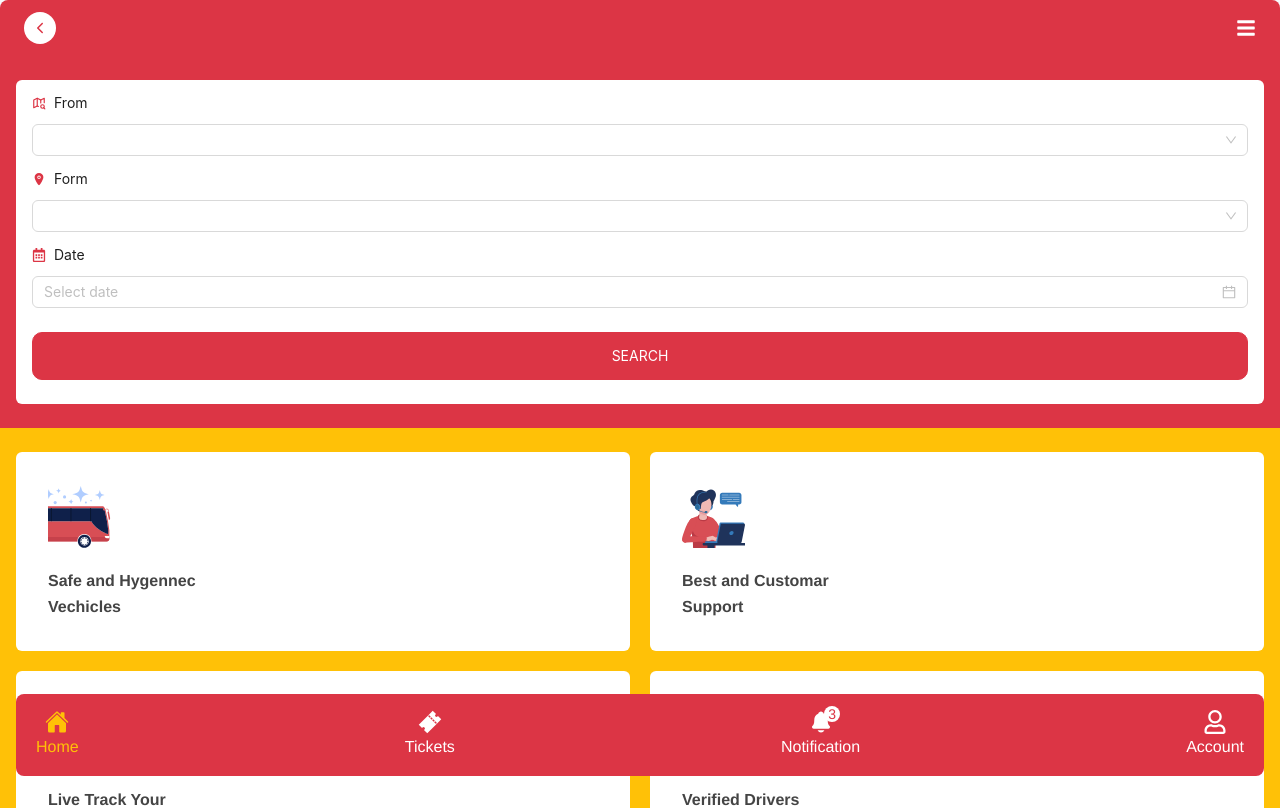
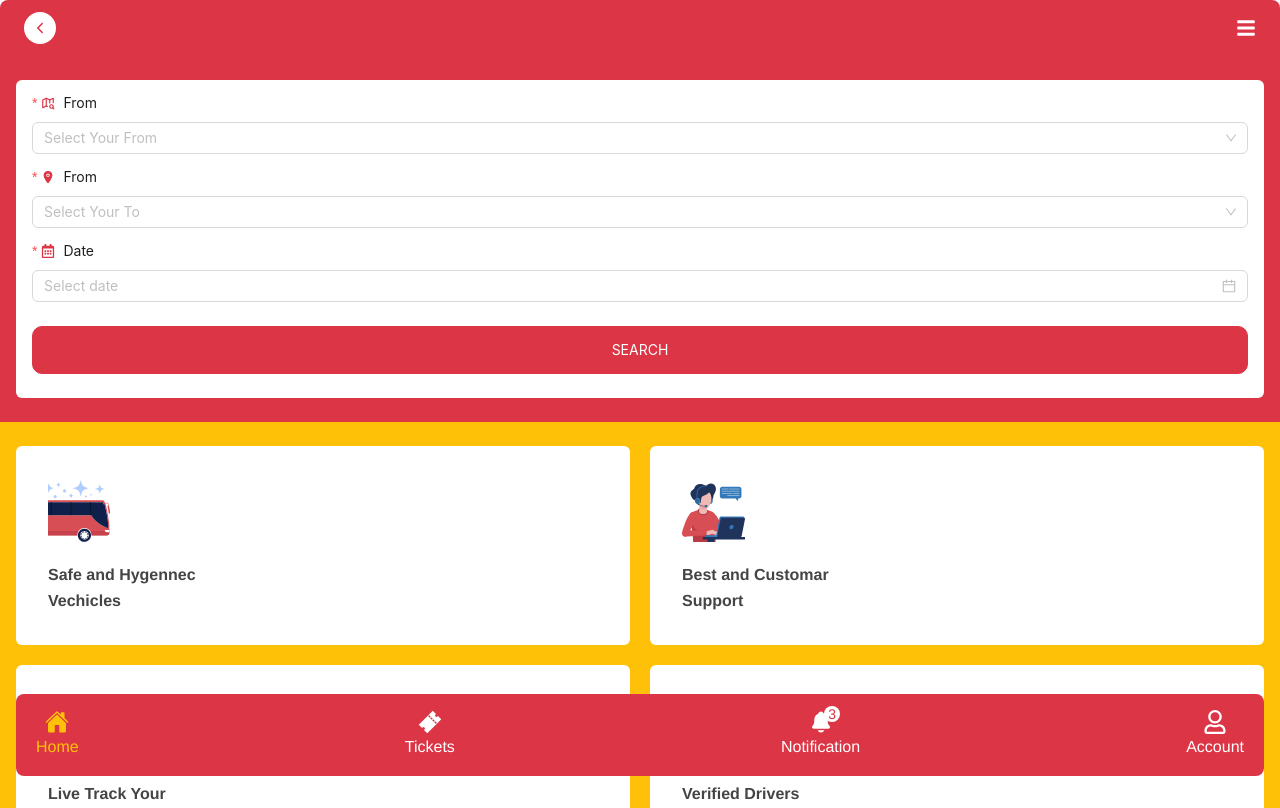
Before and after one commit to mdnayanmolla/onlineBookingBas, a React (Vite) app: page /home in a window 1280 px wide. Shown: the top 808 px of the page. Built offline with nearby package versions, Linux system fonts and the light colour scheme.

Commit message:
filter add

```diff
--- a/public/jsonData/busList.json
+++ b/public/jsonData/busList.json
@@ -2,13 +2,13 @@
     {
         "id": 1,
         "name": "Shamoly",
-        "from": "Chitagong",
-        "to": "Dhaka",
+        "from": "Dhaka",
+        "to": "Madaripur",
         "type": "Ac",
         "seat_type": "2/1",
         "image": "https://i.ibb.co.com/JcS5820/item1.png",
-        "start_date": "1 March 8.00 am",
-        "end_date": "1 March 4.00 pm"
+        "start_date": "9 November",
+        "end_date": "9 November"
     },
     {
         "id": 2,
@@ -64,5 +64,137 @@
         "image": "https://i.ibb.co.com/rvC04VL/item3.png",
         "start_date": "1 March 8.00 am",
         "end_date": "1 March 4.00 pm"
+    },
+    {
+        "id": 7,
+        "name": "Shamoly",
+        "from": "Chitagong",
+        "to": "Dhaka",
+        "type": "Ac",
+        "seat_type": "2/1",
+        "image": "https://i.ibb.co.com/JcS5820/item1.png",
+        "start_date": "1 March 8.00 am",
+        "end_date": "1 March 4.00 pm"
+    },
+    {
+        "id": 8,
+        "name": "Ena",
+        "from": "Dhaka",
+        "to": "Boridhal",
+        "type": "Ac",
+        "seat_type": "2/2",
+        "image": "https://i.ibb.co.com/pj5Xv7g/item2.png",
+        "start_date": "1 June 8.00 am",
+        "end_date": "1 June 4.00 pm"
+    },
+    {
+        "id": 9,
+        "name": "Shohag ",
+        "from": "Khulna",
+        "to": "Dhaka",
+        "type": "Non Ac",
+        "seat_type": "1/2",
+        "image": "https://i.ibb.co.com/rvC04VL/item3.png",
+        "start_date": "5 May 8.00 am",
+        "end_date": "5 May 4.00 pm"
+    },
+    {
+        "id": 10,
+        "name": "Shamoly",
+        "from": "Cumilla",
+        "to": "Dhaka",
+        "type": "Ac",
+        "seat_type": "1/1",
+        "image": "https://i.ibb.co.com/pj5Xv7g/item2.png",
+        "start_date": "28 April 5.00 am",
+        "end_date": "1 January 2.00 pm"
+    },
+    {
+        "id": 11,
+        "name": "Ena",
+        "from": "Ragpur",
+        "to": "Dhaka",
+        "type": "Ac",
+        "seat_type": "2/2",
+        "image": "https://i.ibb.co.com/rvC04VL/item3.png",
+        "start_date": "5 January 10.00 am",
+        "end_date": "5 January 6.00 pm"
+    },
+    {
+        "id": 12,
+        "name": "Hanif Enterpirse",
+        "from": "Dhaka",
+        "to": "Sylhet",
+        "type": "Non Ac",
+        "seat_type": "2/2",
+        "image": "https://i.ibb.co.com/rvC04VL/item3.png",
+        "start_date": "1 March 8.00 am",
+        "end_date": "1 March 4.00 pm"
+    },
+    {
+        "id": 13,
+        "name": "Shamoly",
+        "from": "Chitagong",
+        "to": "Dhaka",
+        "type": "Ac",
+        "seat_type": "2/1",
+        "image": "https://i.ibb.co.com/JcS5820/item1.png",
+        "start_date": "1 March 8.00 am",
+        "end_date": "1 March 4.00 pm"
+    },
+    {
+        "id": 14,
+        "name": "Ena",
+        "from": "Dhaka",
+        "to": "Boridhal",
+        "type": "Ac",
+        "seat_type": "2/2",
+        "image": "https://i.ibb.co.com/pj5Xv7g/item2.png",
+        "start_date": "1 June 8.00 am",
+        "end_date": "1 June 4.00 pm"
+    },
+    {
+        "id": 15,
+        "name": "Shohag ",
+        "from": "Khulna",
+        "to": "Dhaka",
+        "type": "Non Ac",
+        "seat_type": "1/2",
+        "image": "https://i.ibb.co.com/rvC04VL/item3.png",
+        "start_date": "5 May 8.00 am",
+        "end_date": "5 May 4.00 pm"
+    },
+    {
+        "id": 16,
+        "name": "Shamoly",
+        "from": "Cumilla",
+        "to": "Dhaka",
+        "type": "Ac",
+        "seat_type": "1/1",
+        "image": "https://i.ibb.co.com/pj5Xv7g/item2.png",
+        "start_date": "28 April 5.00 am",
+        "end_date": "1 January 2.00 pm"
+    },
+    {
+        "id": 17,
+        "name": "Ena",
+        "from": "Ragpur",
+        "to": "Dhaka",
+        "type": "Ac",
+        "seat_type": "2/2",
+        "image": "https://i.ibb.co.com/rvC04VL/item3.png",
+        "start_date": "5 January 10.00 am",
+        "end_date": "5 January 6.00 pm"
+    },
+    {
+        "id": 18,
+        "name": "Hanif Enterpirse",
+        "from": "Dhaka",
+        "to": "Sylhet",
+        "type": "Non Ac",
+        "seat_type": "2/2",
+        "image": "https://i.ibb.co.com/rvC04VL/item3.png",
+        "start_date": "1 March 8.00 am",
+        "end_date": "1 March 4.00 pm"
     }
 ]
--- a/src/container/home/BookingForm.jsx
+++ b/src/container/home/BookingForm.jsx
@@ -1,12 +1,57 @@
-
-import { Form, Select,DatePicker } from "antd";
+import axios from 'axios';
+import { Form, Select, DatePicker } from "antd";
 import { Option } from "antd/es/mentions";
 import { TbMapSearch } from "react-icons/tb";
 import { IoLocation } from "react-icons/io5";
 import Primarybtn from "../../components/buttons/Primarybtn";
 import { FaRegCalendarAlt } from "react-icons/fa";
-import { Link } from "react-router-dom";
+import { useEffect, useState } from "react";
+import dayjs from 'dayjs'; // Import dayjs to format and compar
+import { useNavigate } from 'react-router-dom';
+// import { Link } from "react-router-dom";
+
+
 const BookingForm = () => {
+    const navigate = useNavigate()
+    const [bus, setBus] = useState([]);
+    const [filterBuses, setFilterBuses] = useState([]);
+    console.log('filterBuses',filterBuses)
+    const [form] = Form.useForm();
+
+
+
+    useEffect(() => {
+        async function fetchBusData() {
+            try {
+                const response = await axios.get('public/jsonData/busList.json');
+                setBus(response.data);
+            } catch (error) {
+                console.error("Error fetching data:", error);
+            }
+        }
+        fetchBusData();
+    }, []);
+
+
+
+    const onFinish = (values) => {
+        const { from, to, date } = values;
+        const formattedDate = dayjs(date).format('D MMMM'); // Format to "9 November" for comparison
+
+        const result = bus.filter((busItem) =>
+            busItem.from === from &&
+            busItem.to === to &&
+            busItem.start_date === formattedDate // Compare with "9 November" format
+        );
+        setFilterBuses(result);
+        if(result.length === 0){
+            navigate('/not-found')
+        }else{
+            navigate('/search-result', { state: { buses: result } });
+        }
+        form.resetFields()
+    };
+
 return (
     <>
         <Form
@@ -14,57 +59,64 @@ const BookingForm = () => {
             labelCol={{ span: 24 }}
             wrapperCol={{ span: 24 }}
             name="home"
+            onFinish={onFinish} // Use onFinish to handle form submission
             className="bg-white px-4 rounded-md py-6"
         >
             <Form.Item
-                        label={<span className="flex items-center space-x-2"><TbMapSearch className="text-primary mr-2"/> From </span>}
+                label={<span className="flex items-center space-x-2"><TbMapSearch className="text-primary mr-2" /> From </span>}
                 className="-mt-3"
+                rules={[{ required: true, message: 'Please select your From location!' }]}
+                name={'from'}
             >
                 <Select
                     showSearch={true}
                     optionFilterProp="children"
+                    placeholder="Select Your From"
                 >
-                            <Option>Dhaka</Option>
-                            <Option>Madaripur</Option>
-                            <Option>Borishal</Option>
-                            <Option>Khulna</Option>
-                            <Option>Cumilla</Option>
-                            <Option>Tangail</Option>
-                            <Option>Sylhet</Option>
-                            <Option>Rangpur</Option>
+                    <Option value="Dhaka">Dhaka</Option>
+                    <Option value="Madaripur">Madaripur</Option>
+                    <Option value="Borishal">Borishal</Option>
+                    <Option value="Khulna">Khulna</Option>
+                    <Option value="Cumilla">Cumilla</Option>
+                    <Option value="Tangail">Tangail</Option>
+                    <Option value="Sylhet">Sylhet</Option>
+                    <Option value="8">Rangpur</Option>
                 </Select>
             </Form.Item>
             <Form.Item
-                       label={<span className="flex items-center "> <IoLocation  className="text-primary mr-2"/> Form</span>}
+                label={<span className="flex items-center "> <IoLocation className="text-primary mr-2" /> From</span>}
                 className="-mt-3"
+                rules={[{ required: true, message: 'Please select your To location!' }]}
+                name={'to'}
             >
                 <Select
                     showSearch={true}
                     optionFilterProp="children"
+                    placeholder="Select Your To"
                 >
-                            <Option>Dhaka</Option>
-                            <Option>Madaripur</Option>
-                            <Option>Borishal</Option>
-                            <Option>Khulna</Option>
-                            <Option>Cumilla</Option>
-                            <Option>Tangail</Option>
-                            <Option>Sylhet</Option>
-                            <Option>Rangpur</Option>
+                    <Option value="Dhaka">Dhaka</Option>
+                    <Option value="Madaripur">Madaripur</Option>
+                    <Option value="Borishal">Borishal</Option>
+                    <Option value="Khulna">Khulna</Option>
+                    <Option value="Cumilla">Cumilla</Option>
+                    <Option value="Tangail">Tangail</Option>
+                    <Option value="Sylhet">Sylhet</Option>
+                    <Option value="8">Rangpur</Option>
                 </Select>
             </Form.Item>
             <Form.Item
-                       label={<span className="flex items-center "> <FaRegCalendarAlt   className="text-primary mr-2"/> Date</span>}
+                label={<span className="flex items-center "> <FaRegCalendarAlt className="text-primary mr-2" /> Date</span>}
                 className="-mt-3 w-full"
+                rules={[{ required: true, message: 'Please select your Date' }]}
+                name='date'
             >
-                       <DatePicker className="w-full"/>
+                <DatePicker className="w-full" format="D MMMM" />
             </Form.Item>
             <div>
-                       <Link to="/listing">
-                        <Primarybtn title="SEARCH"/>
-                       </Link>
+                <Primarybtn htmlType="submit" title="SEARCH"  />
             </div>
+        </Form>
 
-                </Form>
     </>
 );
 };
--- /dev/null
+++ b/src/container/searchData/SearchData.jsx
@@ -0,0 +1,21 @@
+
+import { useLocation } from 'react-router-dom';
+const SearchData = () => {
+    const location = useLocation();
+    const { buses } = location.state || {};
+    return (
+        <div>
+            {buses && buses.length > 0 ? (
+                <ul>
+                    {buses.map(bus => (
+                        <li key={bus.id}>{bus.from} to {bus.to} on {bus.start_date}</li>
+                    ))}
+                </ul>
+            ) : (
+                <p>No buses found.</p>
+            )}
+        </div>
+    );
+};
+
+export default SearchData;
--- /dev/null
+++ b/src/hooks/Loaders.js
@@ -0,0 +1,11 @@
+
+
+const Loaders = () => {
+    return (
+        <div className="loader-overlay">
+          <div className="loader">Loading...</div>
+        </div>
+      );
+};
+
+export default Loaders;
--- a/src/routes/withOutAdmin/index.jsx
+++ b/src/routes/withOutAdmin/index.jsx
@@ -11,6 +11,8 @@ import Notification from "../../container/notification/Notification";
 import Account from "../../container/account/Account";
 import Listing from "../../container/listing/Listing";
 import BusDatiles from "../../container/busDtails/BusDatiles";
+import ErrorPage from "../../container/notFound/ErrorPage";
+import SearchData from "../../container/searchData/SearchData";
 // import SignUp from "../../authentication/SignUp";
 
 
@@ -29,6 +31,8 @@ const Index = () => {
             <Route path="/account" element={<Account/>}/>
             <Route path="/listing" element={<Listing/>}/>
             <Route path="/bus-details" element={<BusDatiles/>}/>
+            <Route path="/not-found" element={<ErrorPage/>}/>
+            <Route path="/search-result" element={<SearchData/>}/>
 
         </Routes>
     );
```
Also changed, not shown: src/container/listing/Listing.jsx (+29 -11 lines), src/container/notFound/ErrorPage.jsx (added, +18 -0 lines), src/layouts/Sidebar.jsx (+9 -9 lines), src/hooks/Loader.js (added). Lines whose indentation alone changed are shown as unchanged.
